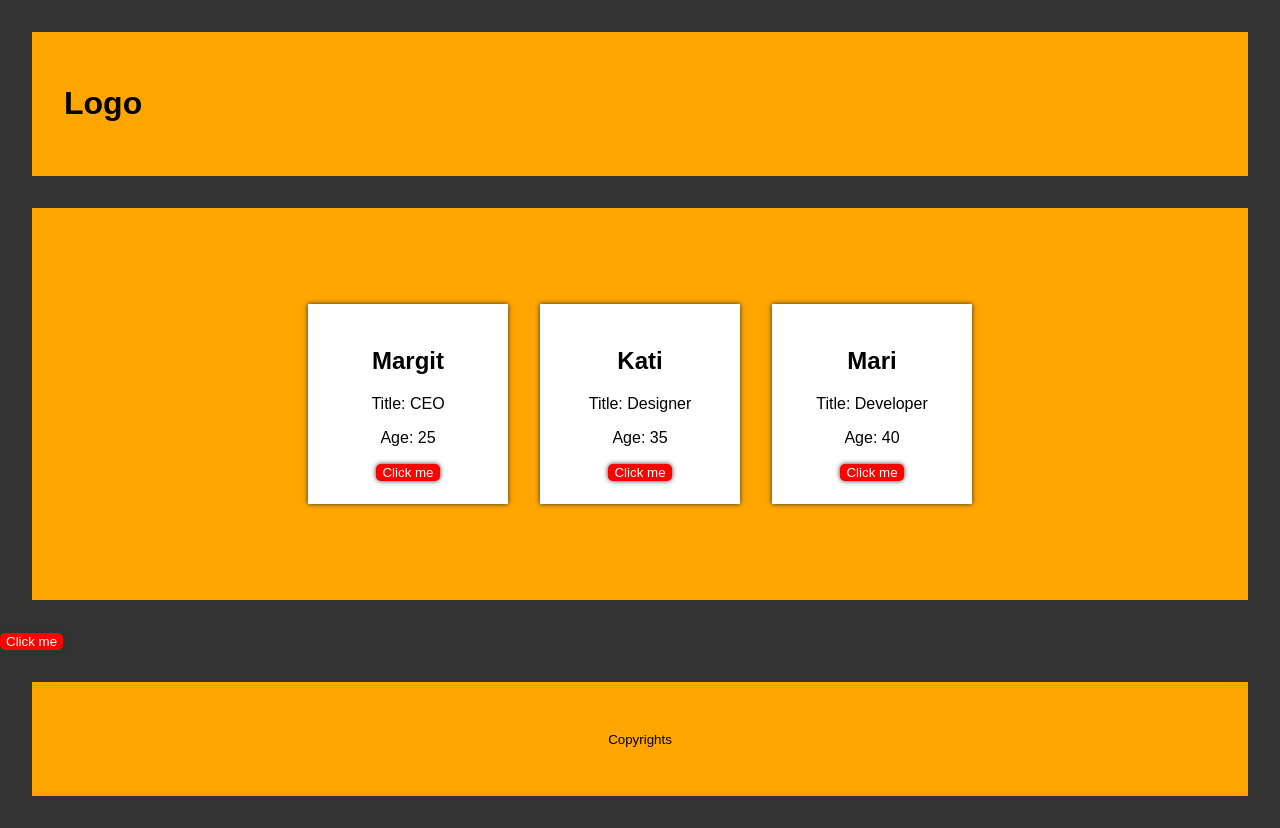
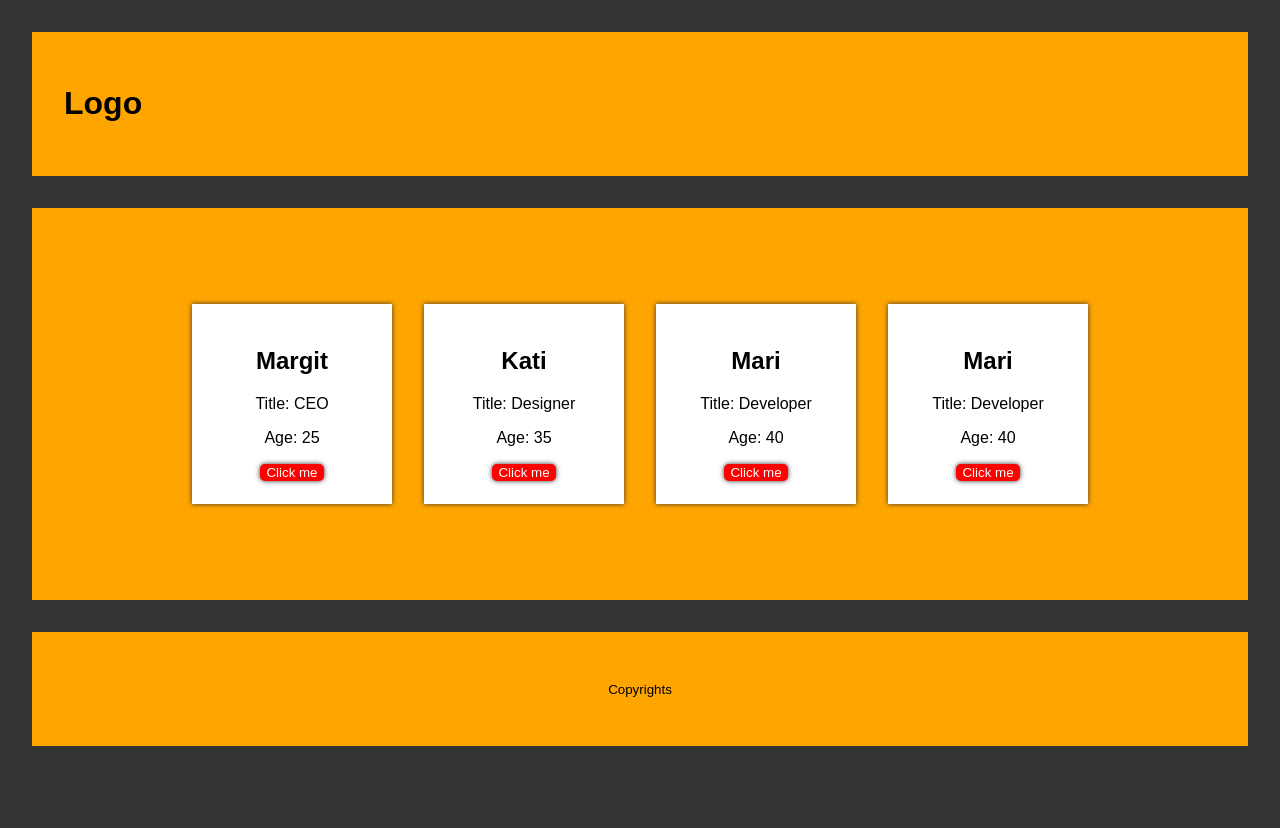
Before and after one commit to nguyenminhtrang2206/demo2, a React (Create React App) app: page / in a window 1280 px wide. After the commit the page ends 800 px from the top, so only its background shows below. Built offline with nearby package versions, Linux system fonts and the light colour scheme.

Commit message:
using array map

```diff
--- a/src/Components/MainC.js
+++ b/src/Components/MainC.js
@@ -1,30 +1,14 @@
-// import React, { Component } from "react";
-// import Box from "./Box"
-
-// class MainC extends Component {
-//     render() {
-//         return (
-//             <main>
-//                 <Box />
-//                 <Box />
-//                 <Box />
-
-//             </main>
-//         );
-//     }
-// }
-
-// export default MainC;
-
 import React, { Component } from "react";
 import Box from "./Box";
 
 class MainC extends Component {
   state = {
     persons: [
-      { name: "Margit", age: 25, title: "CEO" },
-      { name: "Kati", age: 35, title: "Designer" },
-      { name: "Mari", age: 40, title: "Developer" },
+      { id: 1, name: "Margit", age: 25, title: "CEO" },
+      { id: 2, name: "Kati", age: 35, title: "Designer" },
+      { id: 3, name: "Mari", age: 40, title: "Developer" },
+      { id: 4, name: "Mari", age: 40, title: "Developer" },
+
     ],
   };
 
@@ -35,25 +19,11 @@ class MainC extends Component {
   render() {
     return (
       <>
-      <main>
-        <Box
-          name={this.state.persons[0].name}
-          age={this.state.persons[0].age}
-          title={this.state.persons[0].title}
-        />
-        <Box
-          name={this.state.persons[1].name}
-          age={this.state.persons[1].age}
-          title={this.state.persons[1].title}
-        />
-        <Box
-          name={this.state.persons[2].name}
-          age={this.state.persons[2].age}
-          title={this.state.persons[2].title}
-        />
-      </main>
-      <button onClick = {this.changeNameHandler}>Click me</button>
-
+        <main>
+          {this.state.persons.map((item) => (
+          <Box key ={item.id} name={item.name} age={item.age} title={item.title} />
+          ))}
+        </main>
       </>
     );
   }
```
